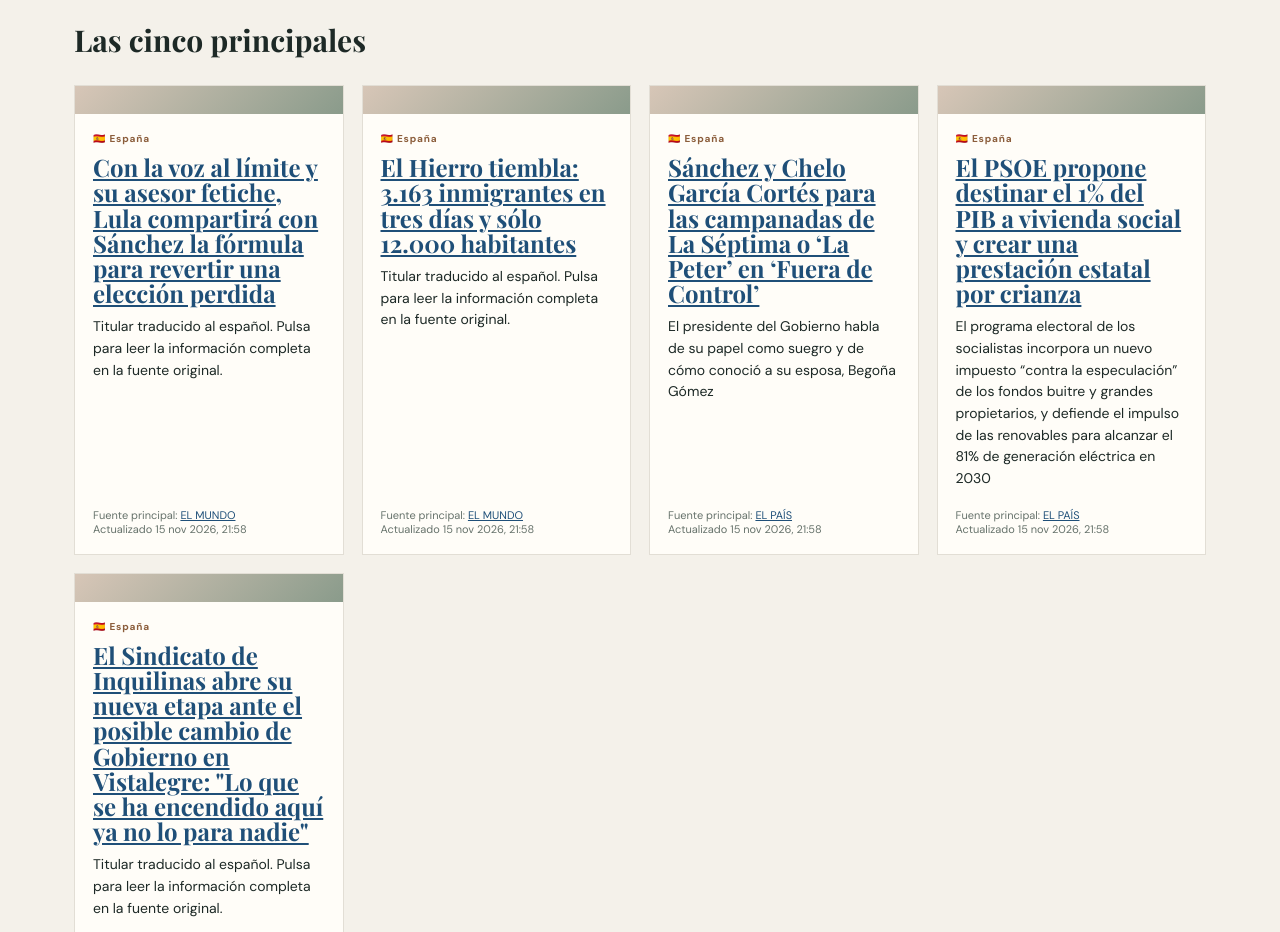
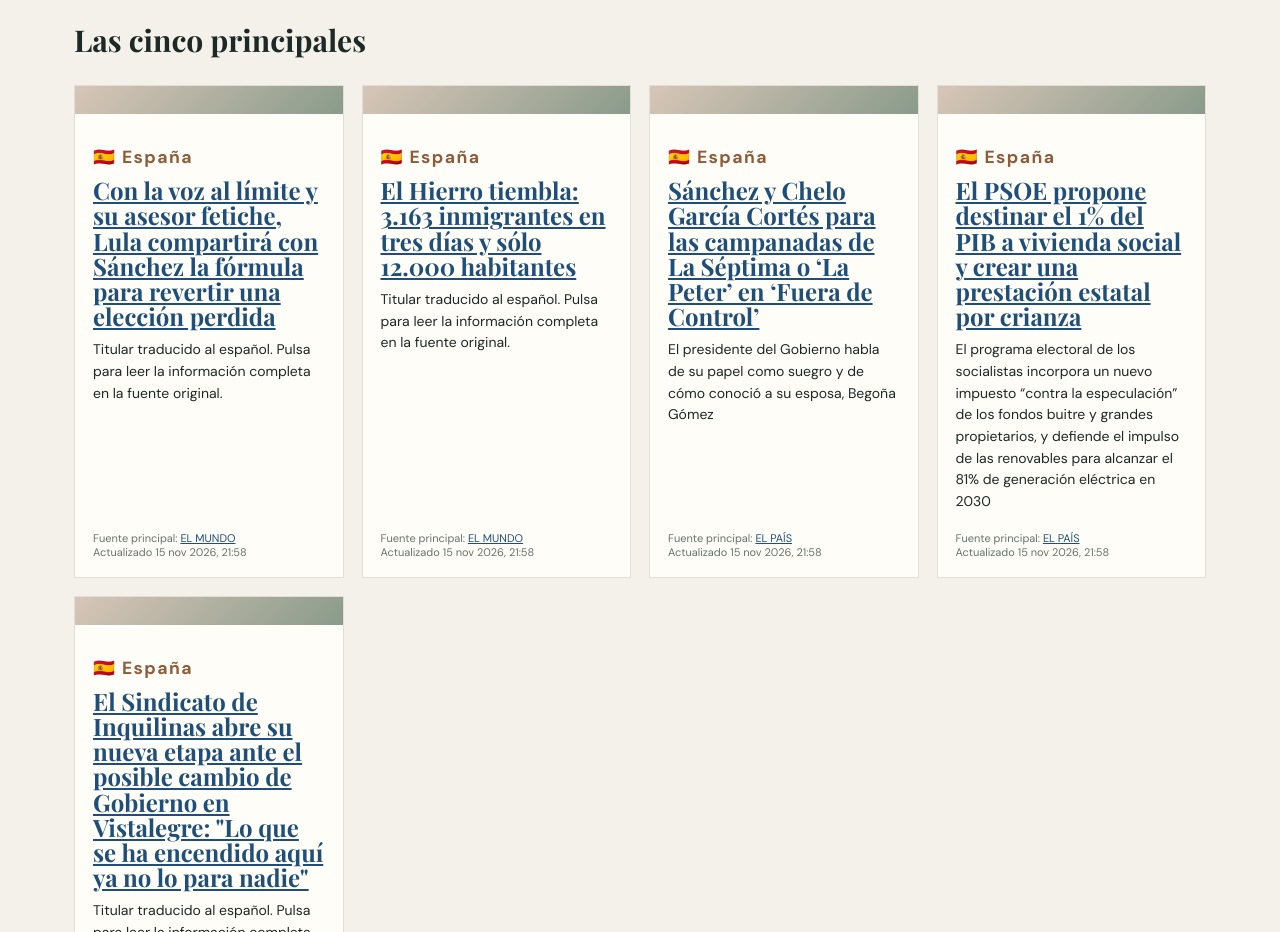
Before and after one commit to jalfpozuelo-alt/mi-actualidad, a React (Vite) app: page / in a window 1280 px wide. Shown: the part 820-1752 px from the top of the page. Built offline with nearby package versions, Linux system fonts and the light colour scheme.

Commit message:
ui: enlarge country metadata

```diff
--- a/src/premium.css
+++ b/src/premium.css
@@ -1,4 +1,5 @@
 /* Ajuste editorial: el estado de demostración es una banda compacta, no una imagen protagonista. */
 .placeholder{height:22px!important;display:flex!important;align-items:center!important;justify-content:space-between!important;gap:12px!important;padding:14px 16px!important;font-size:12px!important;text-align:left!important}
 .placeholder small{font:700 8px 'DM Sans',sans-serif!important;letter-spacing:.1em!important;text-align:right!important;opacity:.85}
+.meta{font-size:1.1rem!important;font-weight:700!important;display:flex!important;align-items:center!important;gap:8px!important;margin-top:14px!important}.meta:first-letter{font-size:1.55rem!important}.pipelineStatus{font-size:.8rem;opacity:.72;margin:-8px 0 14px}
 @media(max-width:600px){.placeholder{height:20px!important;font-size:11px!important}}
```
